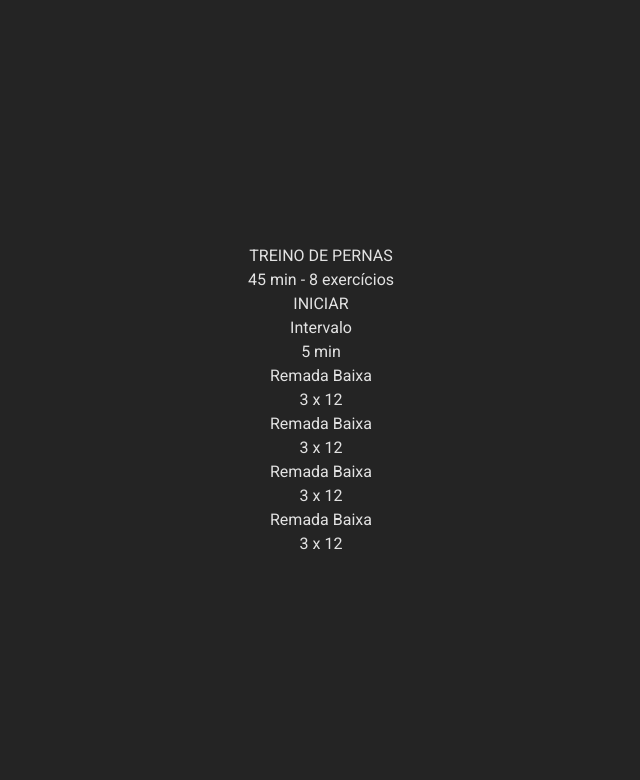
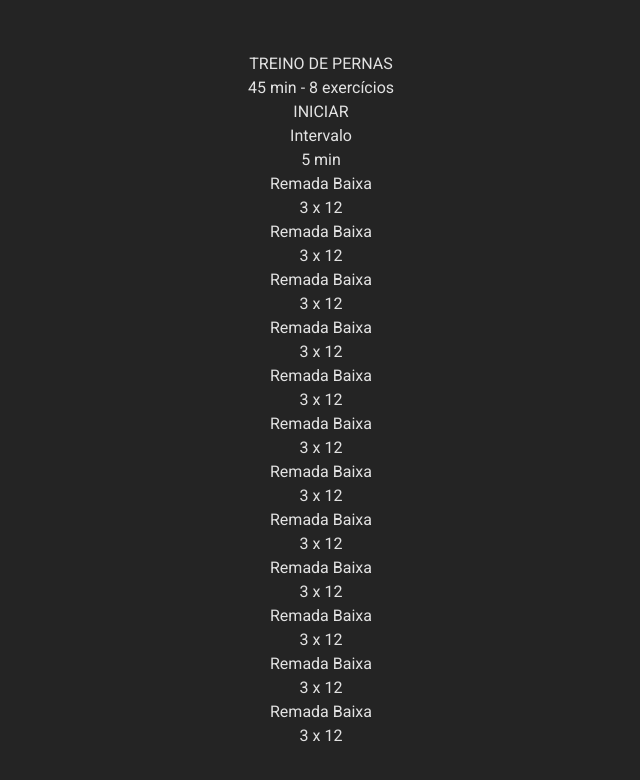
Before and after one commit to Mevzin/gym-system-web-mobile, a React (Vite) app: page /sessions in a window 1280 px wide. Shown: the top 780 px of the page, without its empty margins (319-959 px from the left). Built offline with nearby package versions, Linux system fonts and the light colour scheme.

Commit message:
fix: add more trainings

```diff
--- a/src/pages/sessions/index.tsx
+++ b/src/pages/sessions/index.tsx
@@ -43,6 +43,62 @@ const SessionsPage = () => {
                             <p className="text-base text-zinc-400">3 x 12</p>
                         </div>
                     </div>
+                    <div className="flex">
+                        <div className="w-[70px] h-[70px] bg-white rounded-lg"></div>
+                        <div className="flex flex-col items-start justify-center ml-4">
+                            <h1 className="font-bold text-xl">Remada Baixa</h1>
+                            <p className="text-base text-zinc-400">3 x 12</p>
+                        </div>
+                    </div>
+                    <div className="flex">
+                        <div className="w-[70px] h-[70px] bg-white rounded-lg"></div>
+                        <div className="flex flex-col items-start justify-center ml-4">
+                            <h1 className="font-bold text-xl">Remada Baixa</h1>
+                            <p className="text-base text-zinc-400">3 x 12</p>
+                        </div>
+                    </div>
+                    <div className="flex">
+                        <div className="w-[70px] h-[70px] bg-white rounded-lg"></div>
+                        <div className="flex flex-col items-start justify-center ml-4">
+                            <h1 className="font-bold text-xl">Remada Baixa</h1>
+                            <p className="text-base text-zinc-400">3 x 12</p>
+                        </div>
+                    </div>
+                    <div className="flex">
+                        <div className="w-[70px] h-[70px] bg-white rounded-lg"></div>
+                        <div className="flex flex-col items-start justify-center ml-4">
+                            <h1 className="font-bold text-xl">Remada Baixa</h1>
+                            <p className="text-base text-zinc-400">3 x 12</p>
+                        </div>
+                    </div>
+                    <div className="flex">
+                        <div className="w-[70px] h-[70px] bg-white rounded-lg"></div>
+                        <div className="flex flex-col items-start justify-center ml-4">
+                            <h1 className="font-bold text-xl">Remada Baixa</h1>
+                            <p className="text-base text-zinc-400">3 x 12</p>
+                        </div>
+                    </div>
+                    <div className="flex">
+                        <div className="w-[70px] h-[70px] bg-white rounded-lg"></div>
+                        <div className="flex flex-col items-start justify-center ml-4">
+                            <h1 className="font-bold text-xl">Remada Baixa</h1>
+                            <p className="text-base text-zinc-400">3 x 12</p>
+                        </div>
+                    </div>
+                    <div className="flex">
+                        <div className="w-[70px] h-[70px] bg-white rounded-lg"></div>
+                        <div className="flex flex-col items-start justify-center ml-4">
+                            <h1 className="font-bold text-xl">Remada Baixa</h1>
+                            <p className="text-base text-zinc-400">3 x 12</p>
+                        </div>
+                    </div>
+                    <div className="flex">
+                        <div className="w-[70px] h-[70px] bg-white rounded-lg"></div>
+                        <div className="flex flex-col items-start justify-center ml-4">
+                            <h1 className="font-bold text-xl">Remada Baixa</h1>
+                            <p className="text-base text-zinc-400">3 x 12</p>
+                        </div>
+                    </div>
                 </div>
             </div>
         </div>
```
